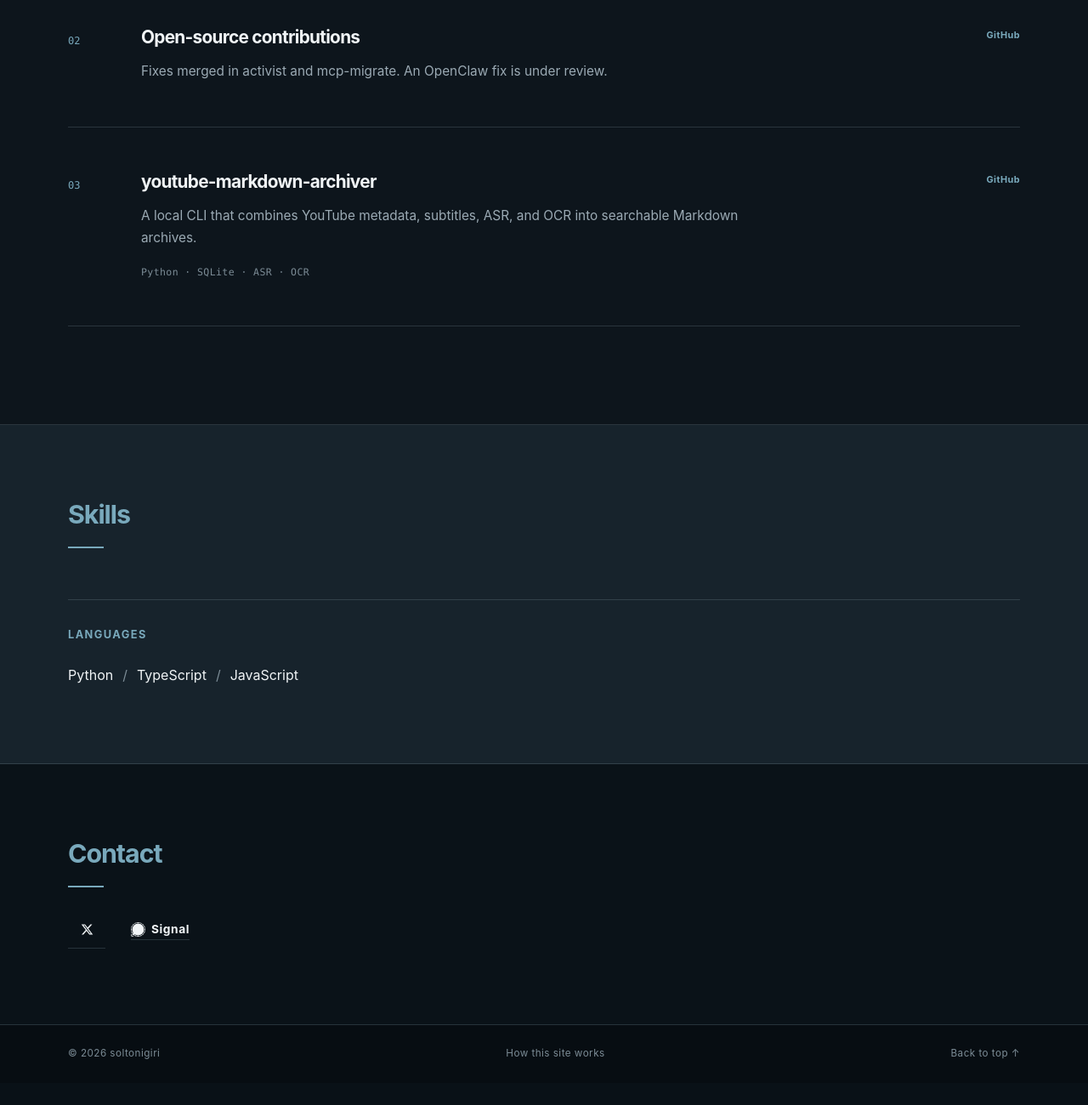
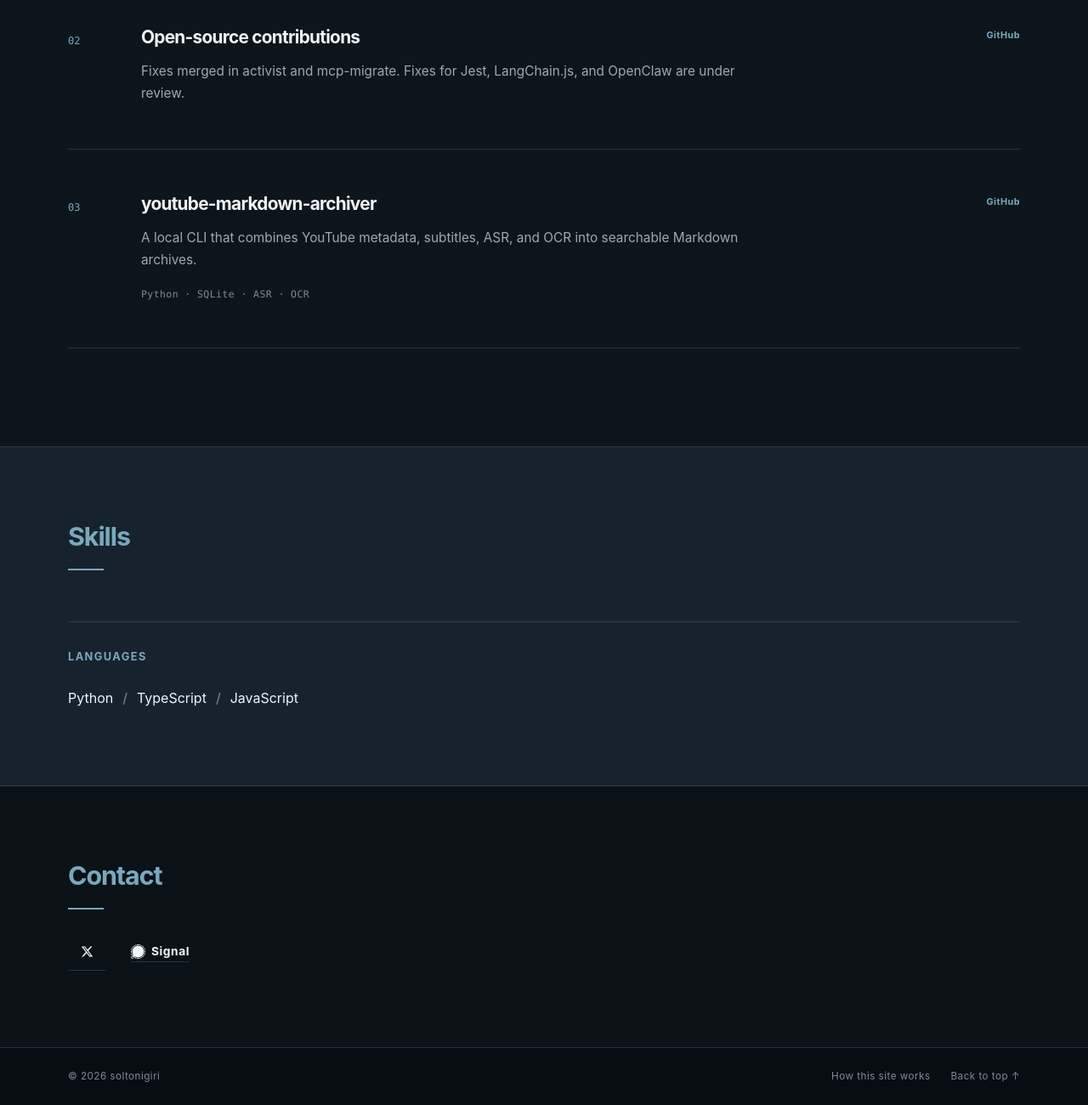
Before and after one commit to soltonigiri/profile-site, a website: page public/en/index.html in a window 1280 px wide. Shown: the part 1213-2513 px from the top of the page at 85% size. Before the commit the page ends 2487 px from the top, so only its background shows below. Drawn offline with Linux system fonts and the light colour scheme.

Commit message:
Update OSS contributions and footer layout

```diff
--- a/public/en/index.html
+++ b/public/en/index.html
@@ -159,7 +159,7 @@
               <span class="project-main">
                 <span class="project-title">Open-source contributions</span>
                 <span class="project-description">
-                  Fixes merged in activist and mcp-migrate. An OpenClaw fix is under review.
+                  Fixes merged in activist and mcp-migrate. Fixes for Jest, LangChain.js, and OpenClaw are under review.
                 </span>
               </span>
               <span class="project-action">
@@ -240,6 +240,7 @@
     <footer class="site-footer">
       <div class="container footer-inner">
         <p>© <span data-year>2026</span> soltonigiri</p>
+        <div class="footer-links">
           <a
             href="https://github.com/soltonigiri/profile-site"
             target="_blank"
@@ -247,6 +248,7 @@
           >How this site works</a>
           <a href="#profile">Back to top ↑</a>
         </div>
+      </div>
     </footer>
   </body>
 </html>
--- a/public/style.css
+++ b/public/style.css
@@ -599,6 +599,12 @@ a.project-item:hover .project-title {
   margin: 0;
 }
 
+.footer-links {
+  display: flex;
+  align-items: center;
+  gap: 24px;
+}
+
 .footer-inner a {
   transition: color 180ms ease;
 }
```
Also changed, not shown: public/index.html (+3 -1 lines), tests/site.spec.js (+4 -0 lines). Lines whose indentation alone changed are shown as unchanged.
